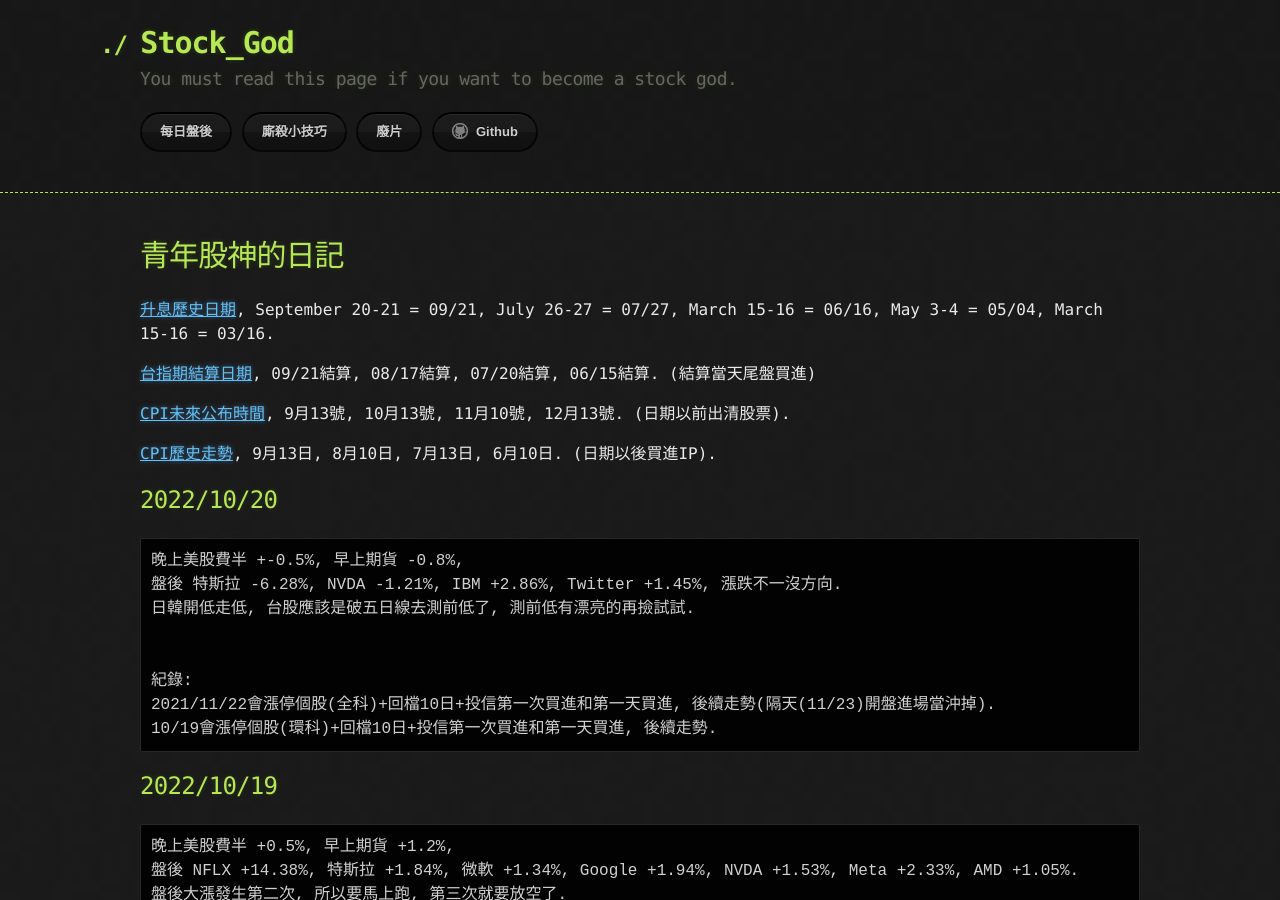
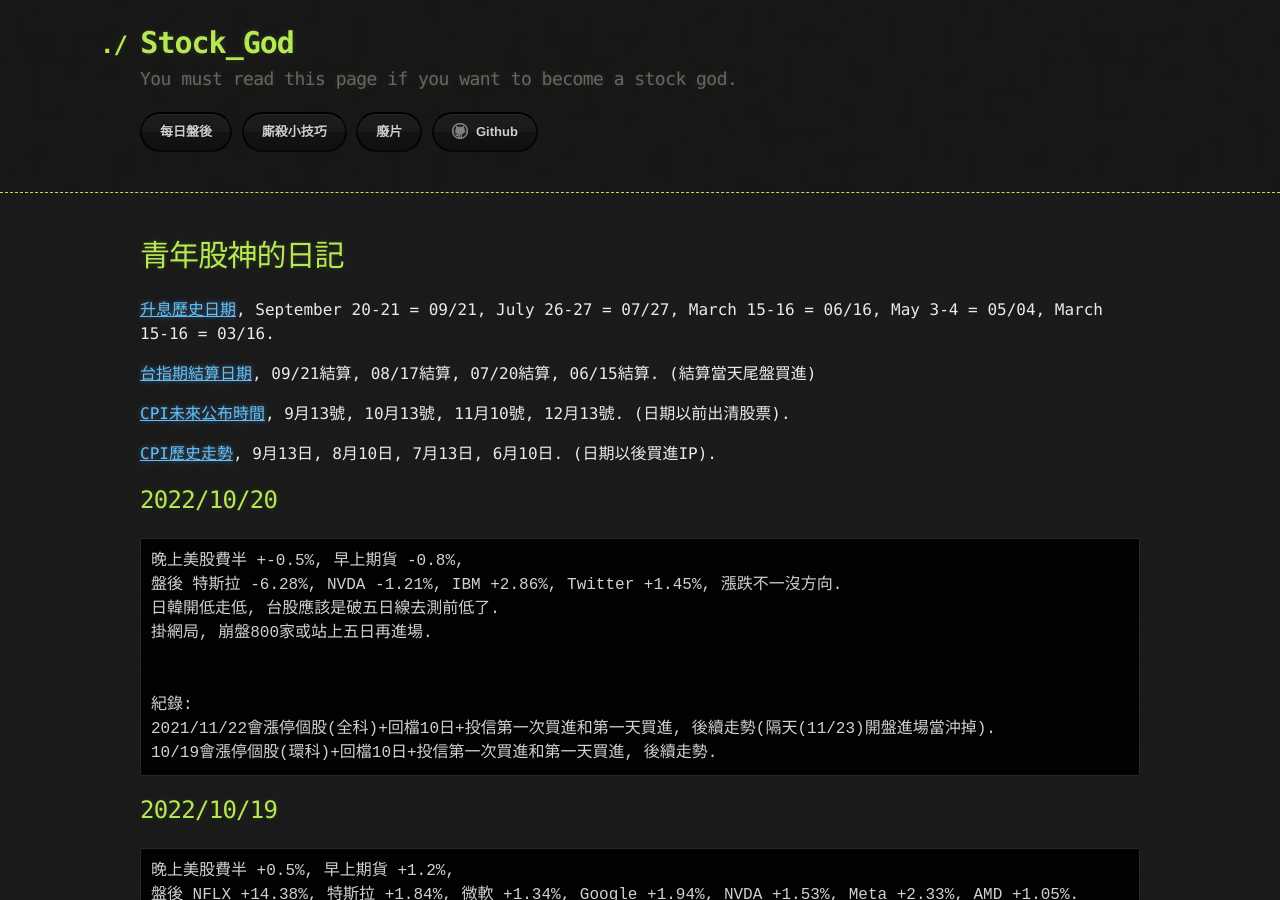
Before and after one commit to lepg5487/Stock_God, a Jekyll site: the page built from index.md, in a window 1280 px wide and 900 px high. Built offline with Jekyll 4.4.1, drawn with Linux system fonts in a browser that asks for light colours; our own code applies the rules of GitHub Pages for plain Markdown files.

Commit message:
Update index.md

````diff
--- a/index.md
+++ b/index.md
@@ -16,7 +16,8 @@
 ```
 晚上美股費半 +-0.5%, 早上期貨 -0.8%,
 盤後 特斯拉 -6.28%, NVDA -1.21%, IBM +2.86%, Twitter +1.45%, 漲跌不一沒方向.
-日韓開低走低, 台股應該是破五日線去測前低了, 測前低有漂亮的再撿試試.
+日韓開低走低, 台股應該是破五日線去測前低了.
+掛網局, 崩盤800家或站上五日再進場.
 
 
 紀錄:
````
